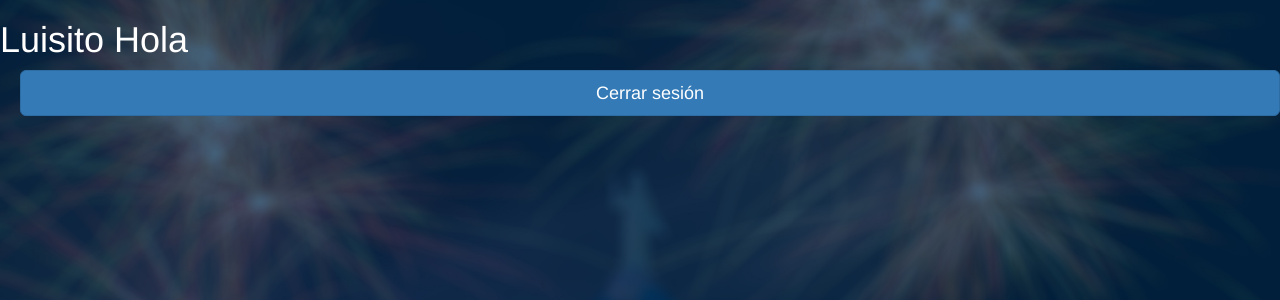
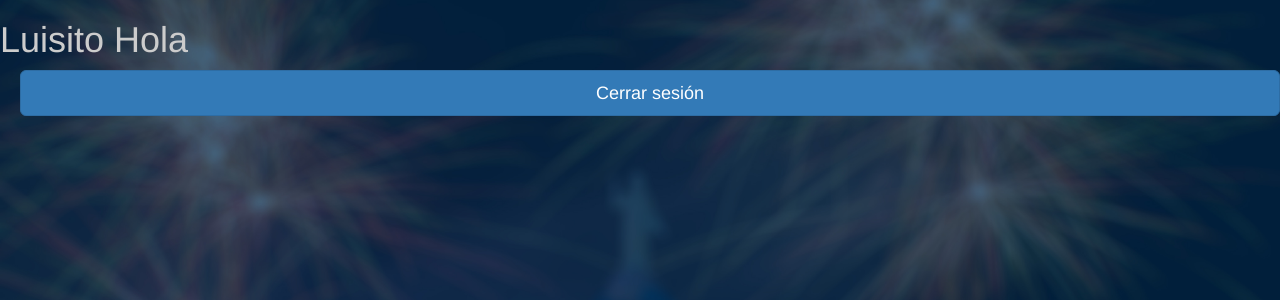
Before and after one commit to jchavezjs/AlcaldiaSanSalvador, a PHP site: page / in a window 1280 px wide. Shown: the part 90-390 px from the top of the page. Run offline with PHP 8.4, Linux system fonts and the light colour scheme; the visitor is signed in with stand-in values (Sample User, id 1).

Commit message:
cambie color de hola luisito
porque me gusta ese

```diff
--- a/css/estilos.css
+++ b/css/estilos.css
@@ -44,5 +44,5 @@ button {
 	padding-bottom: 10%;
 }
 .luis{
-	color: white;
+	color: #ccc;
 }
```
